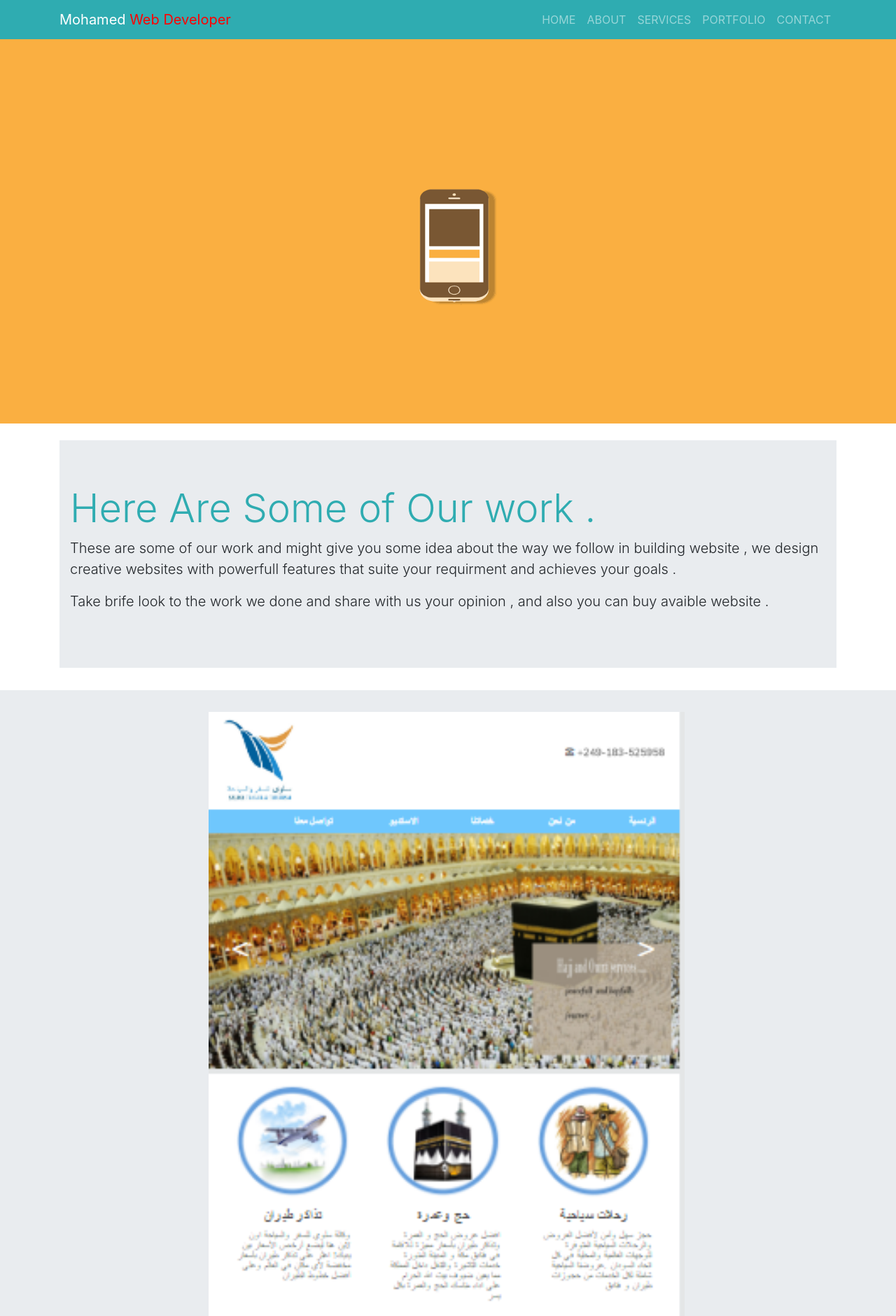
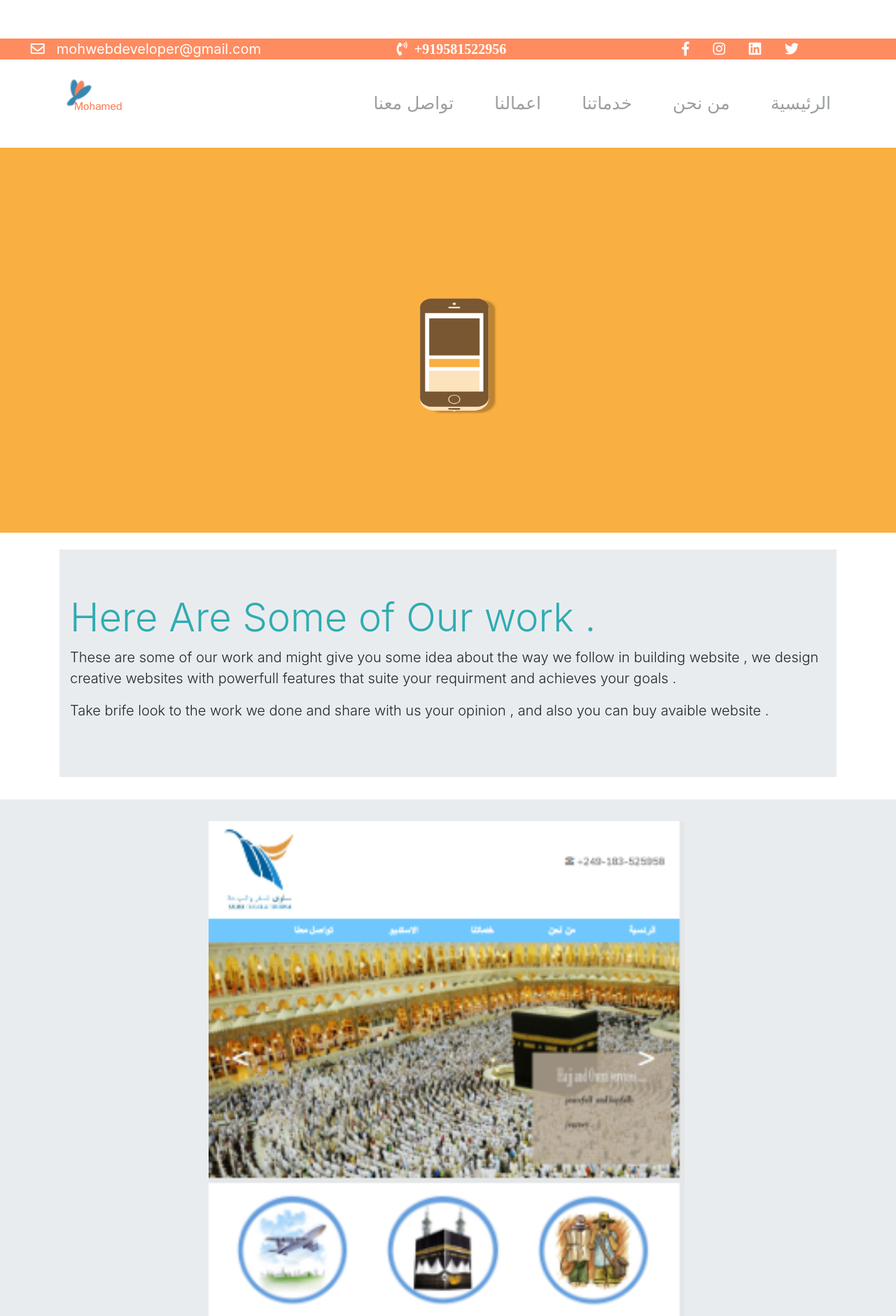
Before and after one commit to msuleiman97/my-website-dynamic, a Django app: page /portfolio/ in a window 1280 px wide. Shown: the top 1880 px of the page at 70% size. Run offline with Django 3.2, Linux system fonts and the light colour scheme; some libraries are stand-ins or nearby versions.

Commit message:
top-nav and navbar edited

```diff
--- a/personal/static/personal/css/StyleSheet.css
+++ b/personal/static/personal/css/StyleSheet.css
@@ -1,50 +1,96 @@
 body{
 
    top: 0px !important;
-   margin-bottom: 0; padding-bottom: 0; padding-top: 55px;
+
 
 }
-    .bg-navyblue{
+.blue-col{
+    background-color: #3786af;
+}
+.orang-col{
+     background-color: #ff8c60;
+}
+.bg-navyblue{
     background: #2facb1 !important;
 }
+
 .bg-grey{
        background-color: #e9ecef;
 }
-a:hover.non-uper {
-    text-transform: none !important;
-    text-decoration: none;
-    color: white !important;
-}
-a:hover {
-    color:white !important;
-    }
+
 
 .col-navyblue{
 
     color:  #2facb1 !important;
 }
-.col-white{
+.white-col{
     color: white !important;
 }
 .bg-white{
-    background-color:#2facb1 !important;
+    background-color:white !important;
 
 }
-
+.black-col{
+    color: black ;
+}
 .to-uper{
     text-transform: uppercase;
     font-family:sans-serif;
     font-style: normal;
     font-size: 18px;
 }
-/* navbar style */
+/* top nav*/
+#top-nav{
+    background-color: #ff8c60;
+    color: white;
+    margin-top: 0px;
+    font-size: 20px;
+    height: 30px;
+}
+.top-nav-cont{
 
-@media (min-width: 7000px){
-  .navbarText ul{
-    margin-left: 200px;
-  }
+    margin: auto 10px;
 
 }
+.social-top{
+    margin-left: 450px;
+
+}
+.phone-top{
+    float: right;
+    margin-left: 10px;
+}
+@media (max-width:576px){
+    #top-nav{
+        display: none;
+    }
+    a.nav-link{
+    float: right;
+    margin-right: 10px;
+}
+}
+@media (max-width: 991px) {
+    #top-nav{
+        display: none;
+    }
+
+}
+
+/* end top nav */
+/* navbar style */
+nav a{
+    color: #9b9ea0;
+    font-size: 25px;
+}
+nav a:hover{
+    color: #ff8c60;
+
+}
+.light-dark{
+    background-color:  #ff8c60;
+}
+
+
 /* navbar style */
 /* start index style */
 .box{
--- a/personal/templates/personal/header.html
+++ b/personal/templates/personal/header.html
@@ -8,6 +8,7 @@
 
     <meta charset="utf-8">
     {%load staticfiles %}
+    <meta name="viewport" content="width=device-width, initial-scale=1.0, maximum-scale=1.0, minimum-scale=1.0, user-scalable=0">
     <link rel="stylesheet" href={% static 'personal/css/bootstrap.min.css' %} type="text/css">
     <link rel="stylesheet" href={% static 'personal/css/stylesheet.css' %} type="text/css">
     <link rel="stylesheet" href="../../static/personal/css/stylesheet.css">
@@ -15,179 +16,78 @@
 
     <link href="../../static/personal/css/StyleSheet.css" rel="stylesheet">
     <link rel="stylesheet" href="https://use.fontawesome.com/releases/v5.1.0/css/all.css" integrity="sha384-lKuwvrZot6UHsBSfcMvOkWwlCMgc0TaWr+30HWe3a4ltaBwTZhyTEggF5tJv8tbt" crossorigin="anonymous">
-    <style>
-    body{
 
-   top: 0px !important;
-   margin-bottom: 0; padding-bottom: 0; padding-top: 55px;
-
-}
-    .bg-navyblue{
-    background: #2facb1 !important;
-}
-.bg-grey{
-       background-color: #e9ecef;
-}
-a:hover.non-uper {
-    text-transform: none !important;
-    text-decoration: none;
-    color: white !important;
-}
-a:hover {
-    color:white !important;
-    text-transform: uppercase;
-}
-.col-navyblue{
-
-    color:  #2facb1 !important;
-}
-.col-white{
-    color: white !important;
-}
-.bg-white{
-    background-color:#2facb1 !important;
-
-}
-
-.to-uper{
-    text-transform: uppercase;
-    font-family:sans-serif;
-    font-style: normal;
-    font-size: 18px;
-}
-/* start index style */
-.box{
-    margin:7px;
-    padding: 30px;
-    background-color: white;
-    border-radius: 5px;
-    border: 2px solid #2facb1 ;
-}
-/* end index style */
-/*  ### start about page  ### */
-#gif-photo img{
-    width: 100%;
-    height: 550px;
-
-}
+    <!-- website tab icon -->
+    <link rel="icon" href="{% static 'personal/img/icon-logo.png'%}">
+    </head>
+  <body >
 
 
 
-#our-mission{
-    padding: 7px 5px 0px 0px;
+<!--top nav -->
+<section id="top-nav" >
+<div class="top-nav-cont">
+  <div class="row">
+    <div class="col-sm white-col">
 
-    background-color: #e9ecef;
-}
+     <center><i class="far fa-envelope"></i>  &nbsp;&nbsp;mohwebdeveloper@gmail.com  </center>
+
+    </div>
+    <div class="col-sm phone-top ">
+
+     <center><i class="fas fa-phone-volume ">&nbsp;&nbsp;+919581522956</i></center>
+</div>
+    <div class="col-sm white-col float-right socal-top">
+   <center> <a href="https://www.facebook.com/mohwebdeveloper1/?modal=admin_todo_tour" target="blank"><i class="fab fa-facebook-f white-col"></i></a> &nbsp;&nbsp;&nbsp;&nbsp;
+    <a href="https://www.instagram.com/mohwebdeveloper/" target="blank"><i class="fab fa-instagram white-col"></i></a> &nbsp;&nbsp;&nbsp;&nbsp;
+    <a href="https://www.linkedin.com/in/%D9%85%D8%B7%D9%88%D8%B1-%D9%85%D9%88%D8%A7%D9%82%D8%B9-moh-webdeveloper-36173a175/" target="blank"><i class="fab fa-linkedin white-col"></i></a> &nbsp;&nbsp;&nbsp;&nbsp;
+    <a href="https://twitter.com/mohamedwebdeve1" target="blank"><i class="fab fa-twitter white-col"></i></a> &nbsp;&nbsp;&nbsp;&nbsp;</center>
+
+    </div>
+  </div>
+</div>
 
 
-#page-title{
+</section>
 
+<!--end top nav -->
 
-
-}
-#footer{
-
-    padding: 5px;
-    background-color: darkgray;
-
-}
-
-/*  ###  end about page ### */
-
-/*  ###  start services page ### */
-#thumb-slider{
-    width: 100% !important;
-    margin: 15 auto !important;
-    align-content: center;
-    right: 0 ;
-
-}
-
-
-
-.img-caption{
-
-
- width: 460px;
- height: 100px;
- margin-top: -115px;
-border-radius: 5px;
- padding: 7px;
- position: relative;
- margin-right: auto;
- margin-left: auto;
-  background-color: #2facb1 ;
-  color:white;
-}
-caption-img{
-    width: 430px;
-    border: 2 solid red;
-}
-
-#icon-bet{
-    background-color: #e9ecef;
-    width: 100px;
-    height: 100px;
-    margin: -50px auto 0 auto;
-    border-radius: 50%;
-    display: grid;
-    align-content:center;
-
-}
-#icon-bet h2{
-    margin: 0 auto;
-    border-radius: 100px;
-    align-content: center;
-
-}
-/*  ###  end portfolio page ### */
-
-     </style>
-    </head>
-  <body  style="margin-bottom: 0; padding-bottom: 0; padding-top: 56x;">
-
-
-
-<!-- <header>
-
-
-
-
- </header>   -->
-    <nav class="navbar navbar-expand-lg navbar-dark fixed-top bg-navyblue" id="mainNav">
+<!--nav -->
+    <nav class="navbar navbar-expand-lg  bg-white black-col" id="mainNav">
       <div class="container">
-        <a class="navbar-brand js-scroll-trigger non-uper" href={% url "index" %}> Mohamed <span style="color: red;">Web Developer</span></a>
-        <button class="navbar-toggler navbar-toggler-right" type="button" data-toggle="collapse" data-target="#navbarResponsive" aria-controls="navbarResponsive" aria-expanded="false" aria-label="Toggle navigation">
+        <a class="navbar-brand js-scroll-trigger non-uper" href={% url "index" %}><img src="{% static "personal/img/logo.png" %}" alt="logo"></a>
+        <button class="navbar-toggler navbar-toggler-right light-dark white-col" type="button" data-toggle="collapse" data-target="#navbarResponsive" aria-controls="navbarResponsive" aria-expanded="false" aria-label="Toggle navigation">
           Menu
           <i class="fas fa-bars"></i>
         </button>
         <div class="collapse navbar-collapse" id="navbarResponsive">
           <ul class="navbar-nav text-uppercase ml-auto">
             <li class="nav-item">
-              <a class="nav-link js-scroll-trigger" href={% url "index" %}>Home</a>
+              <a class="nav-link js-scroll-trigger" href={% url 'contact' %}>تواصل معنا</a>
             </li>
             <li class="nav-item">
-              <a class="nav-link js-scroll-trigger" href={% url "about" %}>About</a>
+              <a class="nav-link js-scroll-trigger" href={% url "portfolio" %}>&nbsp;&nbsp;&nbsp;&nbsp;&nbsp;&nbsp;اعمالنا</a>
             </li>
             <li class="nav-item">
-              <a class="nav-link js-scroll-trigger" href={% url "services" %}>Services</a>
+              <a class="nav-link js-scroll-trigger" href={% url "services" %}>&nbsp;&nbsp;&nbsp;&nbsp;&nbsp;&nbsp;خدماتنا</a>
             </li>
             <li class="nav-item">
-              <a class="nav-link js-scroll-trigger" href={% url "portfolio" %}>Portfolio</a>
+              <a class="nav-link js-scroll-trigger" href={% url "about" %}>&nbsp;&nbsp;&nbsp;&nbsp;&nbsp;&nbsp;من نحن </a>
             </li>
             <li class="nav-item">
-              <a class="nav-link js-scroll-trigger" href={% url 'contact' %}>Contact</a>
+              <a class="nav-link  js-scroll-trigger" href={% url "index" %}>&nbsp;&nbsp;&nbsp;&nbsp;&nbsp;&nbsp;الرئيسية  </a>
             </li>
           </ul>
         </div>
       </div>
     </nav>
-<!--end header -->
-    <div>
+
+
+<!-- end nav -->
 
         {%block content%}
         {%endblock%}
-    </div>
+
 
 <!--start footer -->
       <section id="footer">
--- a/personal/urls.py
+++ b/personal/urls.py
@@ -23,5 +23,6 @@ urlpatterns = [
     url(r'^$',views.index, name='index'),
     url(r'^about/$',views.about, name='about'),
     url(r'^contact/$',views.contact, name='contact'),
-    url(r'^services/$',views.services, name='services'),    url(r'^portfolio/$',views.portfolio, name='portfolio'),
+    url(r'^services/$',views.services, name='services'),
+    url(r'^portfolio/$',views.portfolio, name='portfolio'),
 ]
```
Also changed, not shown: personal/static/personal/img/icon-logo.png (added), personal/static/personal/img/logo.png.
